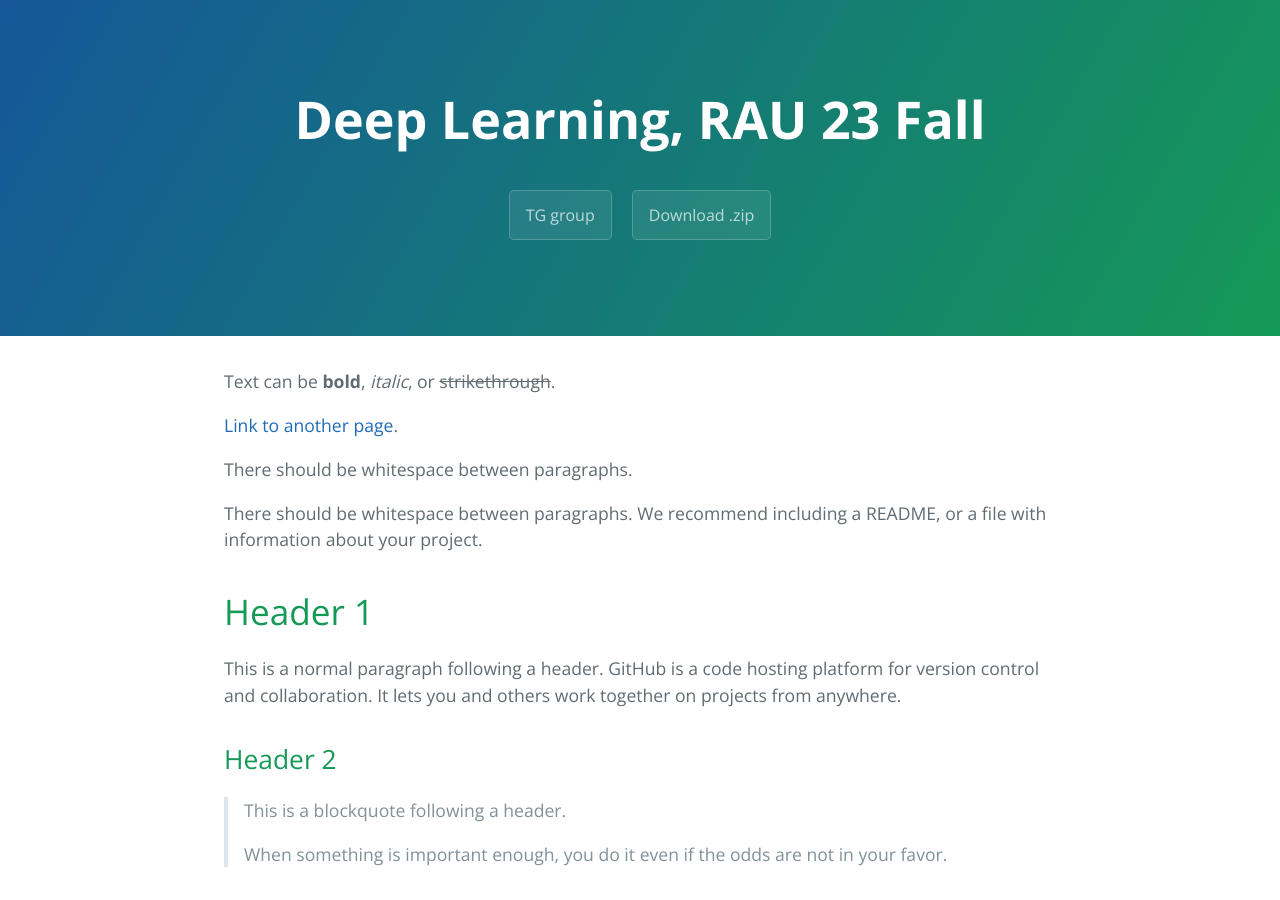
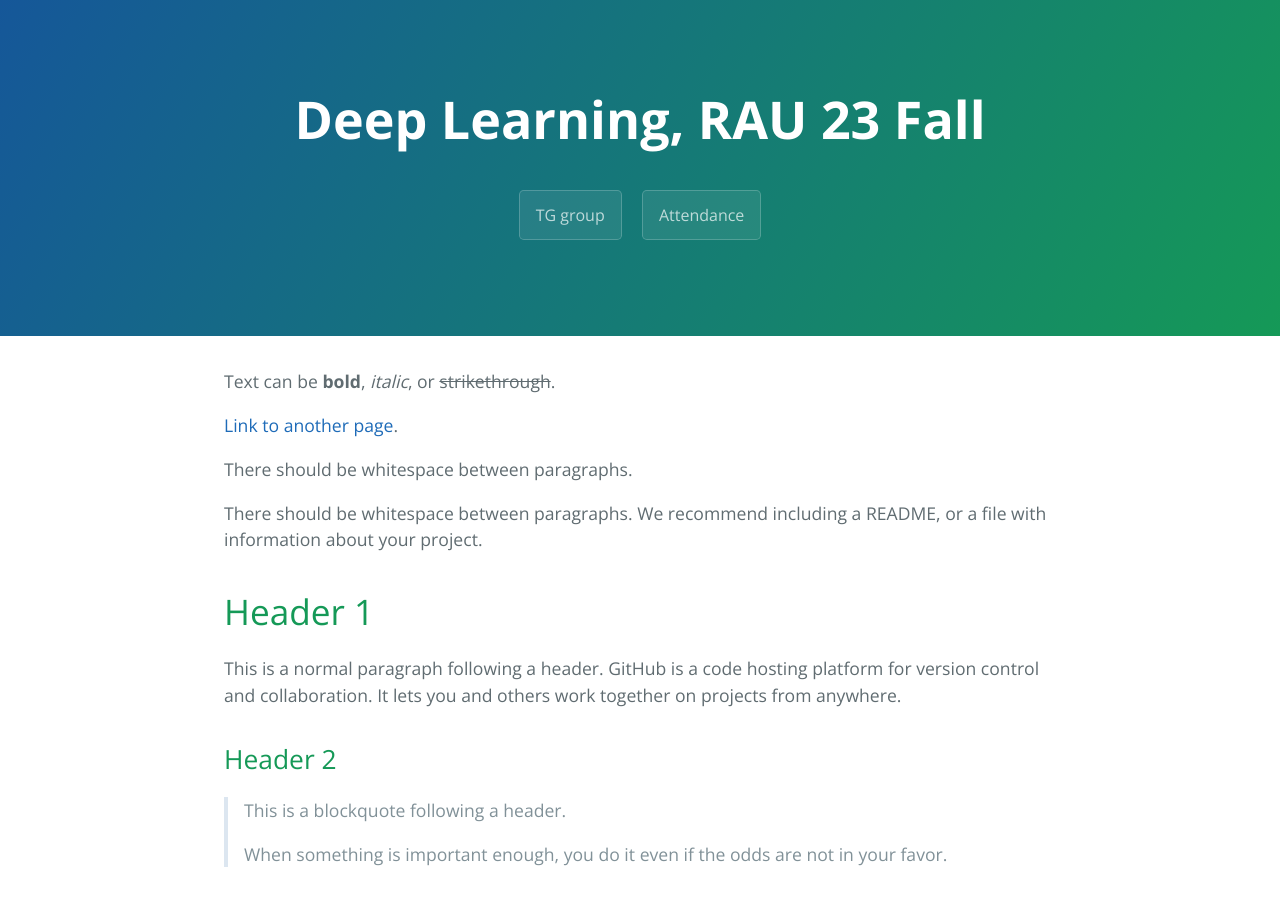
Before and after one commit to decoder-99/DL23Fall, a Jekyll site: the page built from index.md, in a window 1280 px wide and 900 px high. Built offline with Jekyll 4.4.1, drawn with Linux system fonts in a browser that asks for light colours; the repository's description, which GitHub fills in, is left out.

Commit message:
Update default.html

```diff
--- a/_layouts/default.html
+++ b/_layouts/default.html
@@ -22,7 +22,7 @@
         <a href="https://t.me/+fS9IwwMadYNhOTEy" class="btn">TG group</a>
       {% endif %}
       {% if site.show_downloads %}
-        <a href="https://docs.google.com/spreadsheets/d/12hg7NkUG-wwFHUmK33uzRBbZdLn2Jk-EUL7NBefE1eY/edit?usp=sharing" class="btn">Download .zip</a>
+        <a href="https://docs.google.com/spreadsheets/d/12hg7NkUG-wwFHUmK33uzRBbZdLn2Jk-EUL7NBefE1eY/edit?usp=sharing" class="btn">Attendance</a>
       {% endif %}
     </header>
 
```
